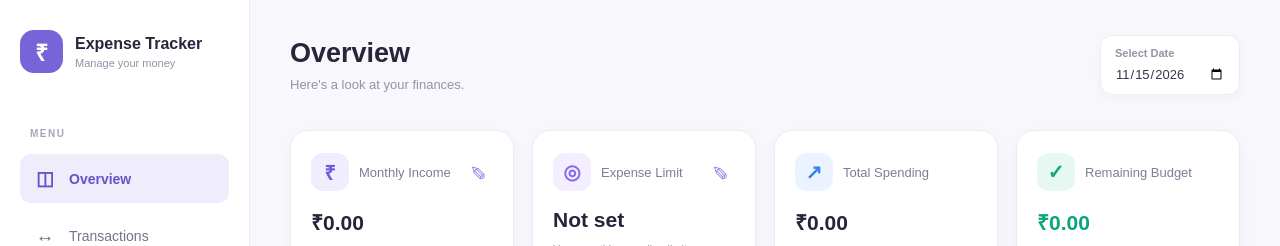
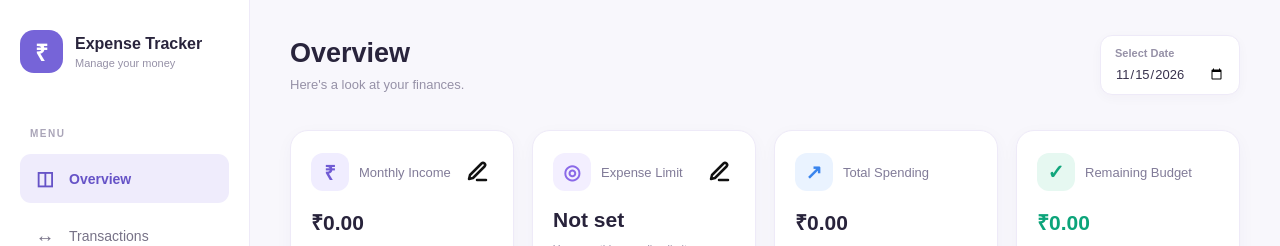
Before and after one commit to AkshathaVaibhav/expense-tracker, a Next.js app: page / in a window 1280 px wide. Shown: the top 246 px of the page. Built offline with nearby package versions, Linux system fonts and the light colour scheme.

Commit message:
Polish edit icons in overview and categories

```diff
--- a/app/components/Categories.js
+++ b/app/components/Categories.js
@@ -5,6 +5,25 @@ import { useState } from "react";
 import styles from "./Categories.module.css";
 
 const DEFAULT_COLOR = "#8B5CF6";
+
+function PencilIcon() {
+  return (
+    <svg
+      width="24"
+      height="24"
+      viewBox="0 0 24 24"
+      fill="none"
+      stroke="currentColor"
+      strokeWidth="2.5"
+      strokeLinecap="round"
+      strokeLinejoin="round"
+      aria-hidden="true"
+    >
+      <path d="M12 20h9" />
+      <path d="M16.5 3.5a2.12 2.12 0 0 1 3 3L8 18l-4 1 1-4Z" />
+    </svg>
+  );
+}
 
 export default function Categories({
   expenses = [],
@@ -139,11 +158,12 @@ export default function Categories({
               <div className={styles.cardActions}>
                 <button
                   type="button"
+                  className={styles.editButton}
                   title="Edit category"
                   aria-label={`Edit ${category.name}`}
                   onClick={() => openEditModal(category)}
                 >
-                  ✎
+                  <PencilIcon />
                 </button>
 
                 <button
--- a/app/components/Categories.module.css
+++ b/app/components/Categories.module.css
@@ -106,6 +106,22 @@
 .cardActions button:hover:not(:disabled) {
   background: #eeeafd;
   color: #755bd8;
+}
+
+.cardActions .editButton {
+  background: transparent;
+  color: #111111;
+  padding: 0;
+}
+
+.cardActions .editButton:hover:not(:disabled) {
+  background: transparent;
+  color: #7865d9;
+}
+
+.cardActions .editButton svg {
+  width: 24px;
+  height: 24px;
 }
 
 .cardActions button:disabled {
--- a/app/components/Overview.js
+++ b/app/components/Overview.js
@@ -3,6 +3,25 @@
 
 import { useMemo, useState } from "react";
 import styles from "./Overview.module.css";
+
+function PencilIcon() {
+  return (
+    <svg
+      width="24"
+      height="24"
+      viewBox="0 0 24 24"
+      fill="none"
+      stroke="currentColor"
+      strokeWidth="2.5"
+      strokeLinecap="round"
+      strokeLinejoin="round"
+      aria-hidden="true"
+    >
+      <path d="M12 20h9" />
+      <path d="M16.5 3.5a2.12 2.12 0 0 1 3 3L8 18l-4 1 1-4Z" />
+    </svg>
+  );
+}
 
 export default function Overview({
   expenses = [],
@@ -51,7 +70,7 @@ export default function Overview({
 
   const alphabeticalCategories = useMemo(
     () =>
-        [...categories].sort((a, b) => {
+      [...categories].sort((a, b) => {
         const aIsOther = a.name.trim().toLowerCase() === "other";
         const bIsOther = b.name.trim().toLowerCase() === "other";
 
@@ -59,7 +78,7 @@ export default function Overview({
         if (!aIsOther && bIsOther) return -1;
 
         return a.name.localeCompare(b.name);
-        }),
+      }),
     [categories]
   );
 
@@ -148,7 +167,6 @@ export default function Overview({
 
   return (
     <div className={styles.overview}>
-      {/* Financial summary */}
       <div className={styles.summaryGrid}>
         <div className={styles.summaryCard}>
           <div className={styles.summaryTop}>
@@ -160,12 +178,13 @@ export default function Overview({
             </div>
 
             <button
+              type="button"
               className={styles.editIcon}
               title="Edit monthly income"
               aria-label="Edit monthly income"
               onClick={() => openSettingEditor("income", monthlyIncome)}
             >
-              ✎
+              <PencilIcon />
             </button>
           </div>
 
@@ -183,12 +202,13 @@ export default function Overview({
             </div>
 
             <button
+              type="button"
               className={styles.editIcon}
               title="Edit expense limit"
               aria-label="Edit expense limit"
               onClick={() => openSettingEditor("limit", expenseLimit)}
             >
-              ✎
+              <PencilIcon />
             </button>
           </div>
 
@@ -239,9 +259,9 @@ export default function Overview({
         </div>
       </div>
 
-      {/* Main actions */}
       <div className={styles.actionGrid}>
         <button
+          type="button"
           className={`${styles.actionCard} ${styles.primaryAction}`}
           onClick={() => setActiveForm("expense")}
         >
@@ -254,6 +274,7 @@ export default function Overview({
         </button>
 
         <button
+          type="button"
           className={styles.actionCard}
           onClick={() => setActiveForm("category")}
         >
@@ -266,7 +287,6 @@ export default function Overview({
         </button>
       </div>
 
-      {/* Monthly budget */}
       {Number(expenseLimit) > 0 && (
         <div className={styles.budgetCard}>
           <div className={styles.budgetHeading}>
@@ -325,7 +345,6 @@ export default function Overview({
         </div>
       )}
 
-      {/* Category-wise spending */}
       <div className={styles.categoryCard}>
         <div className={styles.sectionHeading}>
           <div>
@@ -369,7 +388,6 @@ export default function Overview({
         )}
       </div>
 
-      {/* Forms */}
       {activeForm && (
         <div
           className={styles.modalBackdrop}
@@ -394,6 +412,7 @@ export default function Overview({
                 type="button"
                 className={styles.closeButton}
                 onClick={() => setActiveForm("")}
+                aria-label="Close"
               >
                 ×
               </button>
--- a/app/components/Overview.module.css
+++ b/app/components/Overview.module.css
@@ -71,21 +71,27 @@
 }
 
 .editIcon {
-  width: 30px;
-  height: 30px;
+  width: 32px;
+  height: 32px;
+  display: flex;
+  align-items: center;
+  justify-content: center;
+  padding: 0;
   border: none;
-  border-radius: 8px;
+  border-radius: 6px;
   background: transparent;
-  color: #8b7be8;
-  font-size: 20px;
+  color: #111111;
   cursor: pointer;
-  transform: rotate(180deg);
-  transition: background 0.2s, color 0.2s;
+  transition: color 0.2s ease;
 }
 
 .editIcon:hover {
-  background: #f0edff;
-  color: #604bc5;
+  color: #7865d9;
+}
+
+.editIcon svg {
+  width: 24px;
+  height: 24px;
 }
 
 .summaryCard > strong {
```
